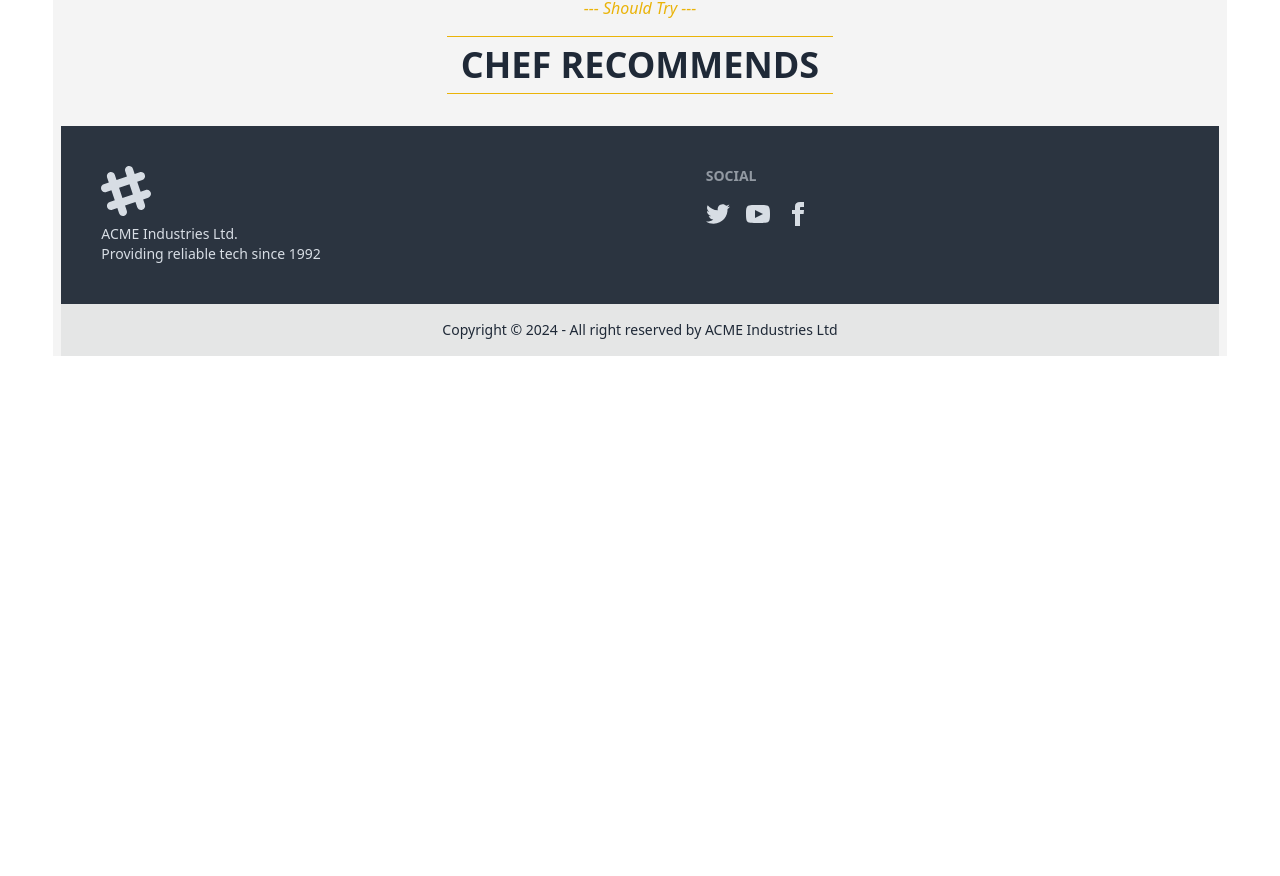
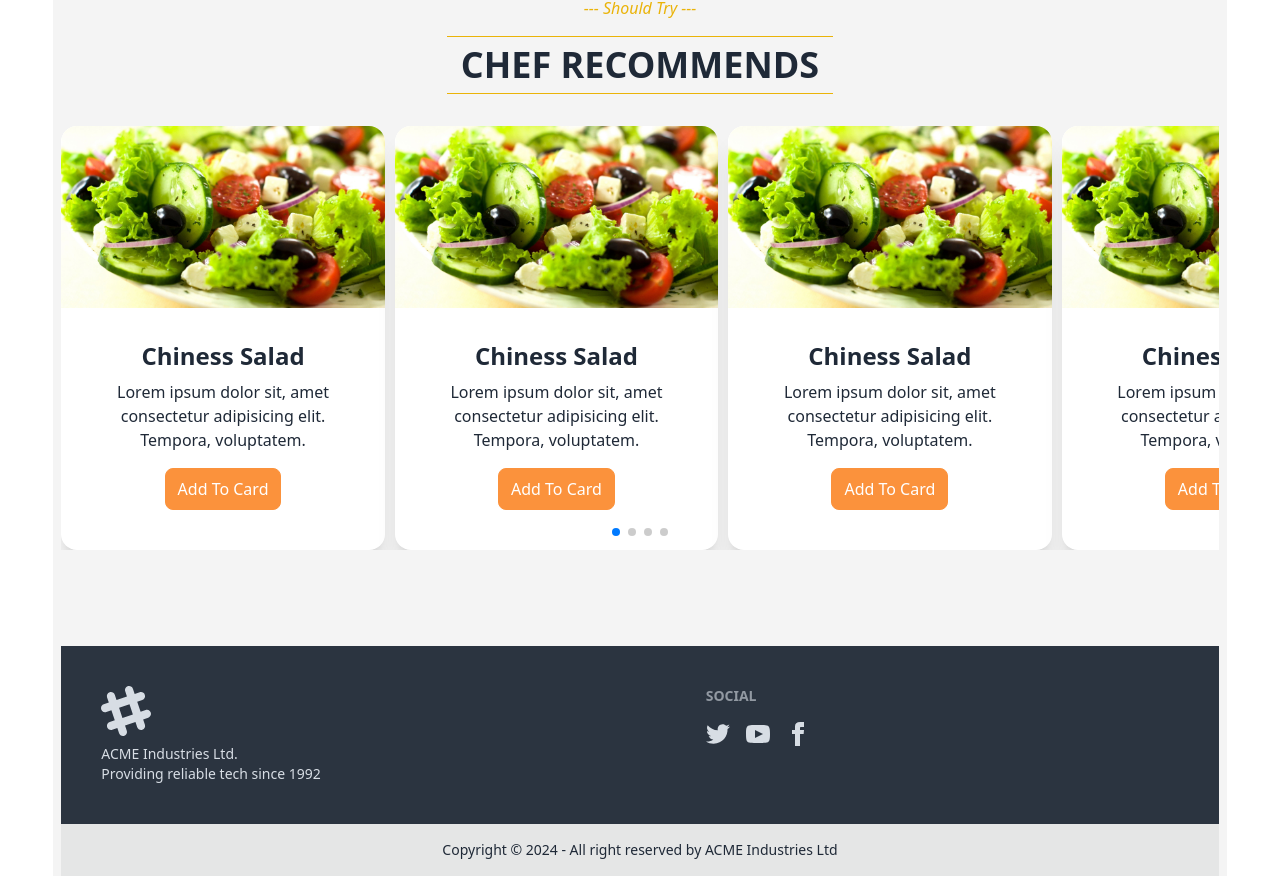
Before and after one commit to 0rakib0/Gochew-Grill-Restaurant, a React (Vite) app: page / in a window 1280 px wide. Shown: the part 2659-3535 px from the top of the page. Before the commit the page ends 3015 px from the top, so only its background shows below. Built offline with nearby package versions, Linux system fonts and the light colour scheme.

Commit message:
create cheif ecomdation section

```diff
--- a/src/Pages/Home/Recomend.jsx
+++ b/src/Pages/Home/Recomend.jsx
@@ -1,12 +1,102 @@
 import SectionTitle from "../../Components/SectionTitle/SectionTitle"
-
-const Recomend = () =>{
+import { Swiper, SwiperSlide } from 'swiper/react';
+import { FreeMode, Pagination } from 'swiper/modules';
+import 'swiper/css';
+import 'swiper/css/free-mode';
+import 'swiper/css/pagination';
+import image1 from '../../assets/menu/salad-bg.jpg'
+const Recomend = () => {
     return (
         <div>
             <SectionTitle
-            SubHeading={'Should Try'}
-            heading={'CHEF RECOMMENDS'}
+                SubHeading={'Should Try'}
+                heading={'CHEF RECOMMENDS'}
             ></SectionTitle>
+
+            <Swiper
+                slidesPerView={3.5}
+                spaceBetween={10}
+                freeMode={true}
+                pagination={{
+                    clickable: true,
+                }}
+                modules={[FreeMode, Pagination]}
+                className="mySwiper mb-24"
+            >
+                <SwiperSlide>
+                    <div className="card bg-base-100 shadow-xl">
+                        <figure><img src={image1} alt="Shoes" /></figure>
+                        <div className="card-body text-center">
+                            <h2 className="text-2xl font-semibold text-center">Chiness Salad</h2>
+                            <p>Lorem ipsum dolor sit, amet consectetur adipisicing elit. Tempora, voluptatem.</p>
+                            <div className="card-actions justify-center">
+                                <button className="bg-orange-400 px-3 py-2 mt-2 text-white rounded-lg border border-orange-400 hover:bg-transparent hover:text-black duration-300 mb-2">Add To Card</button>
+                            </div>
+                        </div>
+                    </div>
+                </SwiperSlide>
+                <SwiperSlide>
+                    <div className="card bg-base-100 shadow-xl">
+                        <figure><img src={image1} alt="Shoes" /></figure>
+                        <div className="card-body text-center">
+                            <h2 className="text-2xl font-semibold text-center">Chiness Salad</h2>
+                            <p>Lorem ipsum dolor sit, amet consectetur adipisicing elit. Tempora, voluptatem.</p>
+                            <div className="card-actions justify-center">
+                                <button className="bg-orange-400 px-3 py-2 mt-2 text-white rounded-lg border border-orange-400 hover:bg-transparent hover:text-black duration-300 mb-2">Add To Card</button>
+                            </div>
+                        </div>
+                    </div>
+                </SwiperSlide>
+                <SwiperSlide>
+                    <div className="card bg-base-100 shadow-xl">
+                        <figure><img src={image1} alt="Shoes" /></figure>
+                        <div className="card-body text-center">
+                            <h2 className="text-2xl font-semibold text-center">Chiness Salad</h2>
+                            <p>Lorem ipsum dolor sit, amet consectetur adipisicing elit. Tempora, voluptatem.</p>
+                            <div className="card-actions justify-center">
+                                <button className="bg-orange-400 px-3 py-2 mt-2 text-white rounded-lg border border-orange-400 hover:bg-transparent hover:text-black duration-300 mb-2">Add To Card</button>
+                            </div>
+                        </div>
+                    </div>
+                </SwiperSlide>
+                <SwiperSlide>
+                    <div className="card bg-base-100 shadow-xl">
+                        <figure><img src={image1} alt="Shoes" /></figure>
+                        <div className="card-body text-center">
+                            <h2 className="text-2xl font-semibold text-center">Chiness Salad</h2>
+                            <p>Lorem ipsum dolor sit, amet consectetur adipisicing elit. Tempora, voluptatem.</p>
+                            <div className="card-actions justify-center">
+                                <button className="bg-orange-400 px-3 py-2 mt-2 text-white rounded-lg border border-orange-400 hover:bg-transparent hover:text-black duration-300 mb-2">Add To Card</button>
+                            </div>
+                        </div>
+                    </div>
+                </SwiperSlide>
+                <SwiperSlide>
+                    <div className="card bg-base-100 shadow-xl">
+                        <figure><img src={image1} alt="Shoes" /></figure>
+                        <div className="card-body text-center">
+                            <h2 className="text-2xl font-semibold text-center">Chiness Salad</h2>
+                            <p>Lorem ipsum dolor sit, amet consectetur adipisicing elit. Tempora, voluptatem.</p>
+                            <div className="card-actions justify-center">
+                                <button className="bg-orange-400 px-3 py-2 mt-2 text-white rounded-lg border border-orange-400 hover:bg-transparent hover:text-black duration-300 mb-2">Add To Card</button>
+                            </div>
+                        </div>
+                    </div>
+                </SwiperSlide>
+                <SwiperSlide>
+                    <div className="card bg-base-100 shadow-xl">
+                        <figure><img src={image1} alt="Shoes" /></figure>
+                        <div className="card-body text-center">
+                            <h2 className="text-2xl font-semibold text-center">Chiness Salad</h2>
+                            <p>Lorem ipsum dolor sit, amet consectetur adipisicing elit. Tempora, voluptatem.</p>
+                            <div className="card-actions justify-center">
+                                <button className="bg-orange-400 px-3 py-2 mt-2 text-white rounded-lg border border-orange-400 hover:bg-transparent hover:text-black duration-300 mb-2">Add To Card</button>
+                            </div>
+                        </div>
+                    </div>
+                </SwiperSlide>
+
+            </Swiper>
 
         </div>
     )
```
